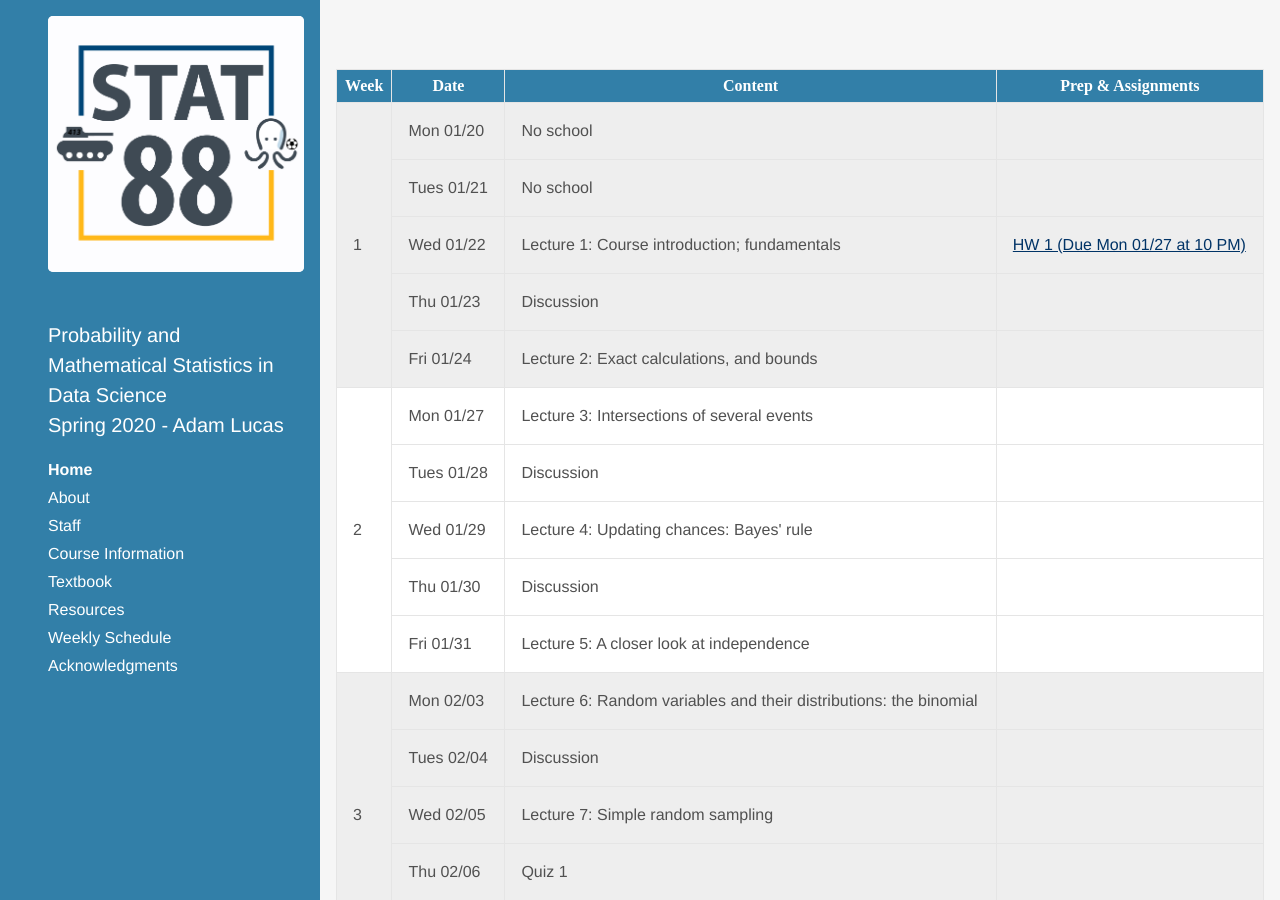
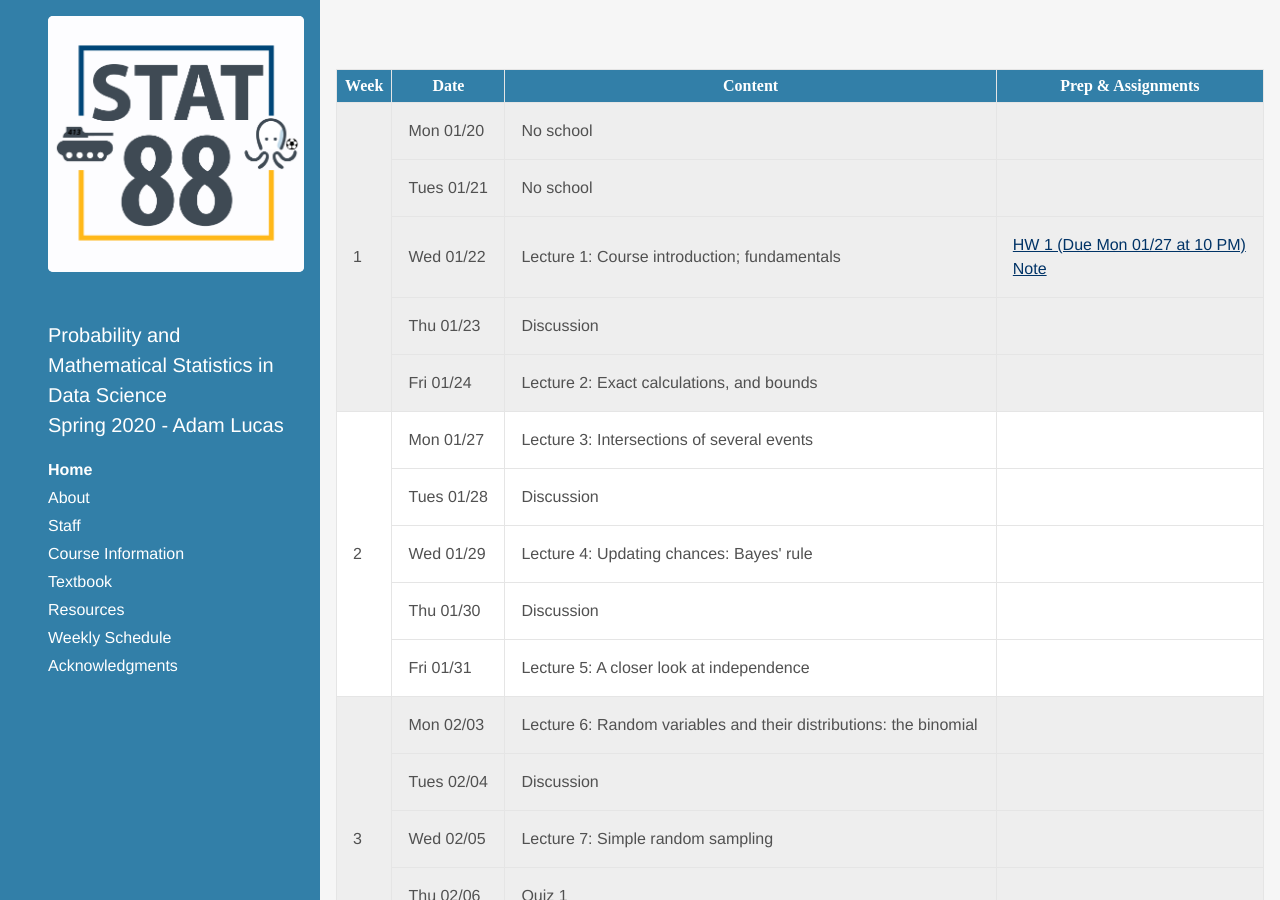
Before and after one commit to stat88/stat88.github.io, a Jekyll site: the page built from index.html, in a window 1280 px wide and 900 px high, scrolled down 403 px. Built offline with Jekyll 4.4.1, drawn with Linux system fonts in a browser that asks for light colours; some web fonts are replaced; the list of posts is cut into pages by our own code.

Commit message:
trial push notes

```diff
--- a/_data/syllabus2.yml
+++ b/_data/syllabus2.yml
@@ -9,9 +9,12 @@ weeks:
       content: "No school"
     - date: Wed 01/22
       content: "Lecture 1: Course introduction; fundamentals"
+
       assignments:
       - name: HW 1 (Due Mon 01/27 at 10 PM)
         url: http://prob140.datahub.berkeley.edu/hub/user-redirect/git-pull?repo=https://github.com/stat88/content-sp20&branch=master&subPath=hw/Homework_1.ipynb
+      - name: Note
+        url: https://github.com/stat88/content-sp20&branch=master&subPath=hw/Lec1.pdf
     - date: Thu 01/23
       content: "Discussion"
     - date: Fri 01/24
```
